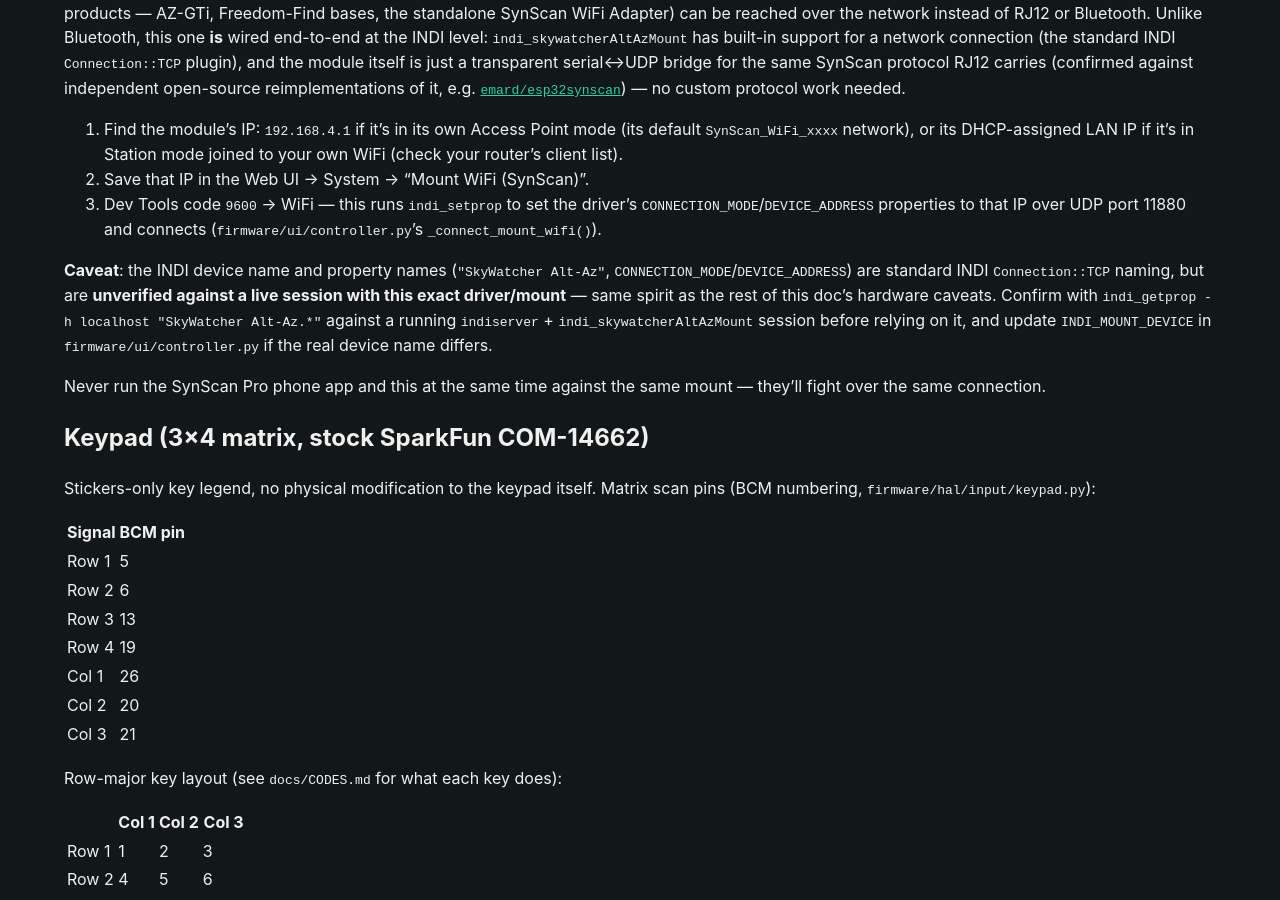
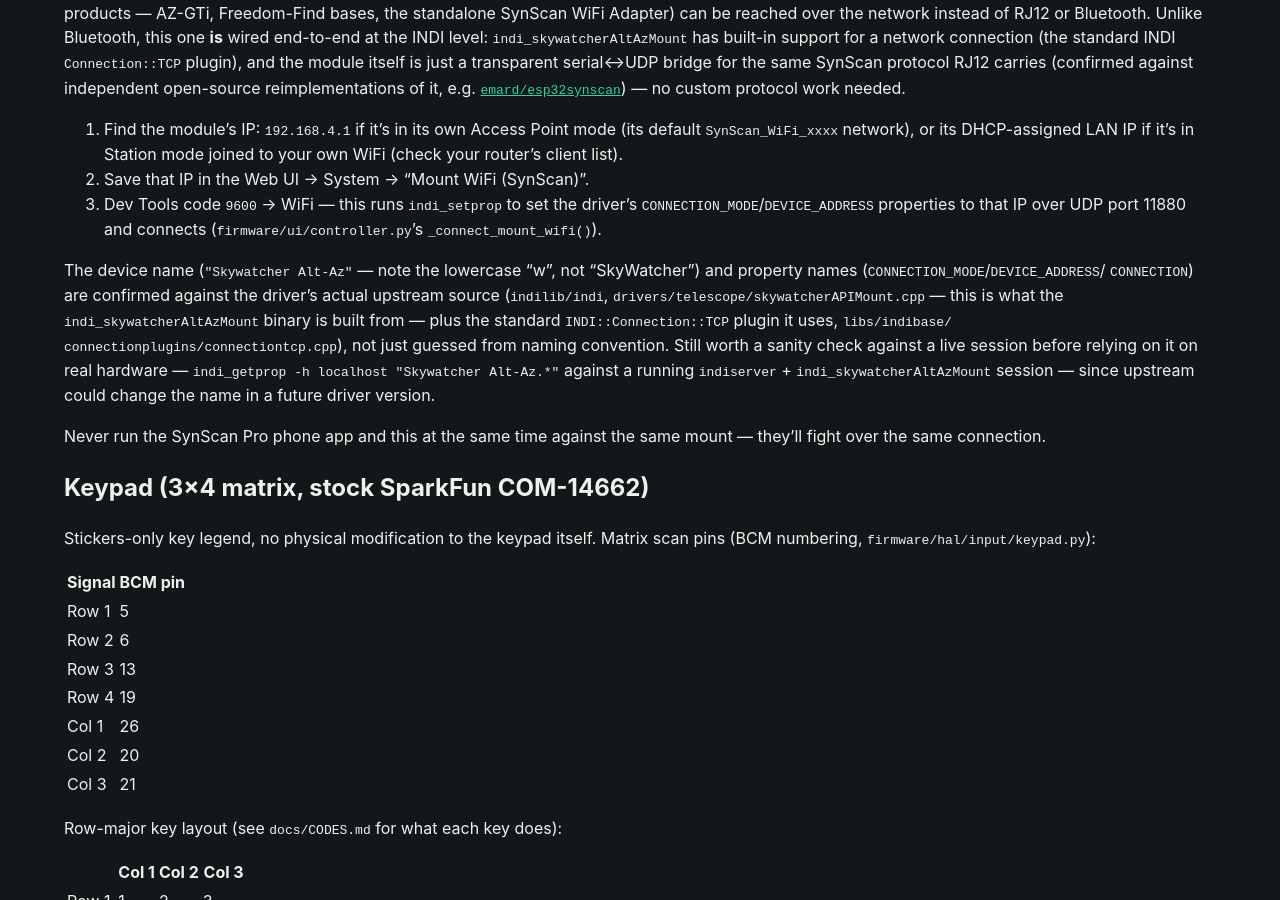
Before and after one commit to jan-tdy/japyscope-remote, a Jekyll site: the page built from docs/WIRING.md, in a window 1280 px wide and 900 px high, scrolled down 1587 px. Built offline with Jekyll 4.4.1, drawn with Linux system fonts in a browser that asks for light colours.

Commit message:
Fix mount WiFi device name: Skywatcher Alt-Az, not SkyWatcher Alt-Az
Verified against indilib/indi's actual driver source
(drivers/telescope/skywatcherAPIMount.cpp, built as indi_skywatcherAltAzMount):
getDefaultName() returns exactly 'Skywatcher Alt-Az'. The
CONNECTION_MODE/DEVICE_ADDRESS/CONNECTION property names were already
correct (confirmed against the same source plus the standard
INDI::Connection::TCP plugin).

```diff
--- a/docs/WIRING.md
+++ b/docs/WIRING.md
@@ -117,14 +117,18 @@ protocol work needed.
    UDP port 11880 and connects (`firmware/ui/controller.py`'s
    `_connect_mount_wifi()`).
 
-**Caveat**: the INDI device name and property names
-(`"SkyWatcher Alt-Az"`, `CONNECTION_MODE`/`DEVICE_ADDRESS`) are standard
-INDI `Connection::TCP` naming, but are **unverified against a live
-session with this exact driver/mount** — same spirit as the rest of this
-doc's hardware caveats. Confirm with `indi_getprop -h localhost "SkyWatcher Alt-Az.*"`
-against a running `indiserver` + `indi_skywatcherAltAzMount` session
-before relying on it, and update `INDI_MOUNT_DEVICE` in
-`firmware/ui/controller.py` if the real device name differs.
+The device name (`"Skywatcher Alt-Az"` — note the lowercase "w", not
+"SkyWatcher") and property names (`CONNECTION_MODE`/`DEVICE_ADDRESS`/
+`CONNECTION`) are confirmed against the driver's actual upstream source
+(`indilib/indi`, `drivers/telescope/skywatcherAPIMount.cpp` — this is
+what the `indi_skywatcherAltAzMount` binary is built from — plus the
+standard `INDI::Connection::TCP` plugin it uses, `libs/indibase/
+connectionplugins/connectiontcp.cpp`), not just guessed from naming
+convention. Still worth a sanity check against a live session before
+relying on it on real hardware —
+`indi_getprop -h localhost "Skywatcher Alt-Az.*"` against a running
+`indiserver` + `indi_skywatcherAltAzMount` session — since upstream could
+change the name in a future driver version.
 
 Never run the SynScan Pro phone app and this at the same time against the
 same mount — they'll fight over the same connection.
```
Also changed, not shown: docs/CODES.md (+1 -1 lines), tests/test_ui.py (+4 -4 lines), 1 other file.
